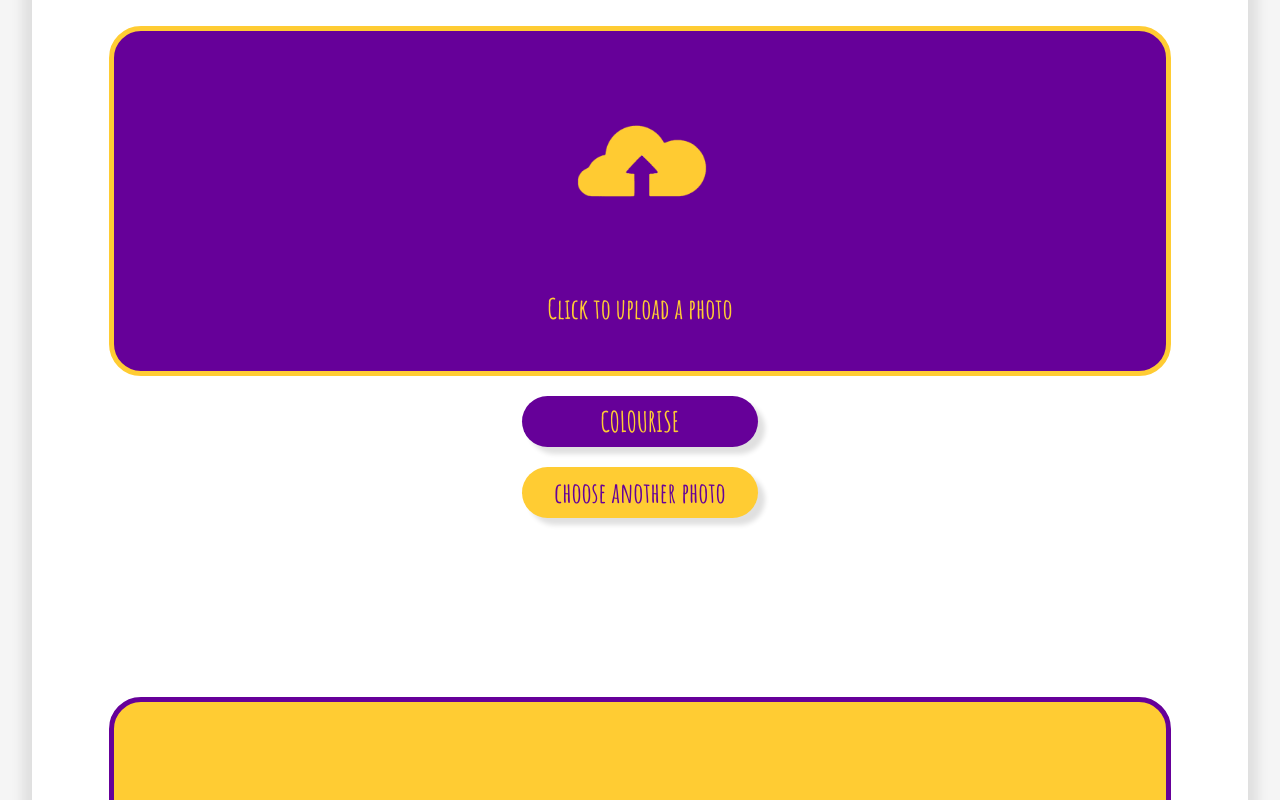
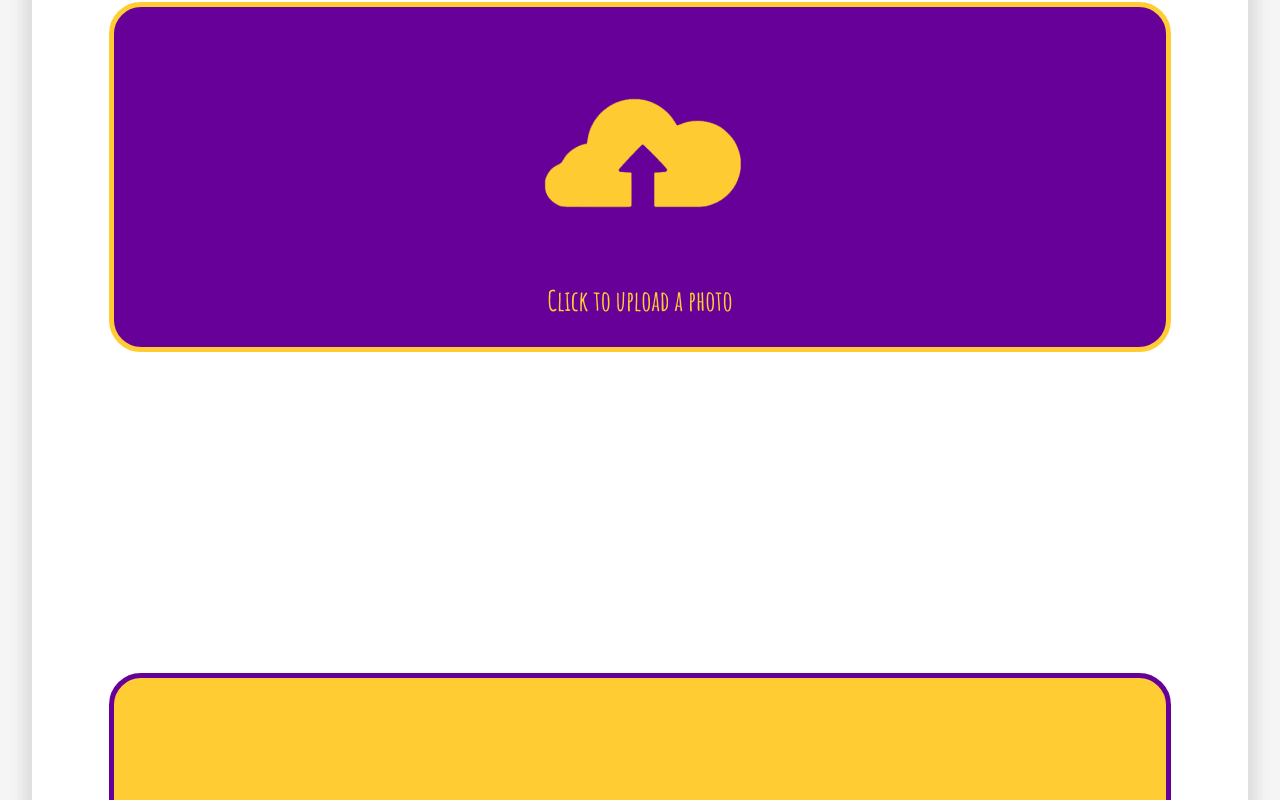
Before and after one commit to dilyanpenev/final-year-project, a React app: page /demo in a window 1280 px wide. Shown: the part 269-1069 px from the top of the page. Built offline with nearby package versions, Linux system fonts and the light colour scheme.

Commit message:
Add image upload functionality

```diff
--- a/src/js/views/DemoPage.js
+++ b/src/js/views/DemoPage.js
@@ -2,9 +2,27 @@ import { useState, useRef } from "react";
 import upload_icon from "../../assets/upload-icon.png";
 
 function DemoPage(props) {
+    const [selectedFile, setSelectedFile] = useState();
+    const [imagePreview, setImagePreview] = useState();
     const [isFileUploaded, setFileUploaded] = useState(false);
+
+    const changeHandler = (event) => {
+        setSelectedFile(event.target.files[0]);
+
+        if (event.target.files[0] !== undefined) {
+            setFileUploaded(true);
+            const reader = new FileReader();
+            reader.addEventListener("load", () => {
+                setImagePreview(reader.result);
+            });
+            reader.readAsDataURL(event.target.files[0]);
+        }
+        else {
+            setFileUploaded(false);
+        }
+    };
+
     const downloadRef = useRef(null);
-
     const scrollToDownload = () => downloadRef.current.scrollIntoView({ behavior: "smooth" })
 
     return (
@@ -12,11 +30,15 @@ function DemoPage(props) {
             <div className="demo-page__upload">
                 <h2>Colourise your photo</h2>
                 <div className="display demo-page__upload__file-select">
-                    <img src={upload_icon} alt="Upload Icon" />
+                    <div className="file-overlay">
+                        <img src={isFileUploaded ? imagePreview : upload_icon} alt="Upload Icon" />
                         <div className="demo-page__upload__file-select__text">
-                        <h3>Click to upload a photo</h3>
+                            <h3>{isFileUploaded ? `You have selected ${selectedFile.name}` : "Click to upload a photo"}</h3>
                         </div>
                     </div>
+                    <input className="file-selector" type="file" name="file" onChange={changeHandler} accept="image/png, image/jpeg" />
+                </div>
+                {isFileUploaded &&
                     <div className="demo-page__upload__controls">
                         <div className="button demo-page__upload__controls__submit"
                             onClick={scrollToDownload}>
@@ -26,6 +48,7 @@ function DemoPage(props) {
                             <h3>choose another photo</h3>
                         </div>
                     </div>
+                }
             </div>
             <div ref={downloadRef} className="demo-page__result">
                 <div className="display demo-page__result__image"></div>
--- a/src/scss/_demo-page.scss
+++ b/src/scss/_demo-page.scss
@@ -1,5 +1,5 @@
 .demo-page {
-    padding: 1.5rem 1.5rem;
+    padding: 0 1.5rem;
 
     div {
         border-radius: 2rem;
@@ -55,22 +55,40 @@
         &__file-select {
             background-color: $indigo;
             border: 5px solid $sunglow;
-            display: flex;
-            justify-content: space-evenly;
-            align-items: center;
-            flex-direction: column;
-            cursor: pointer;
+            position: relative;
 
             img {
-                max-height: 50%;
+                max-height: 32.5vh;
             }
 
             &__text {
                 color: $sunglow;
             }
+
+            .file-selector {
+                position: absolute;
+                top: 0;
+                left: 0;
+                width: 100%;
+                height: 100%;
+                opacity: 0;
+                z-index: 2;
+                cursor: pointer;
+            }
+
+            .file-overlay {
+                display: flex;
+                justify-content: space-evenly;
+                align-items: center;
+                flex-direction: column;
+                max-height: 100%;
+                z-index: 1;
+                padding: 1rem 0;
+            }
         }
 
         &__controls {
+            animation: fadein 2s;
 
             div {
                 padding: 0.5rem 2rem;
```
Lines whose indentation alone changed are shown as unchanged.
